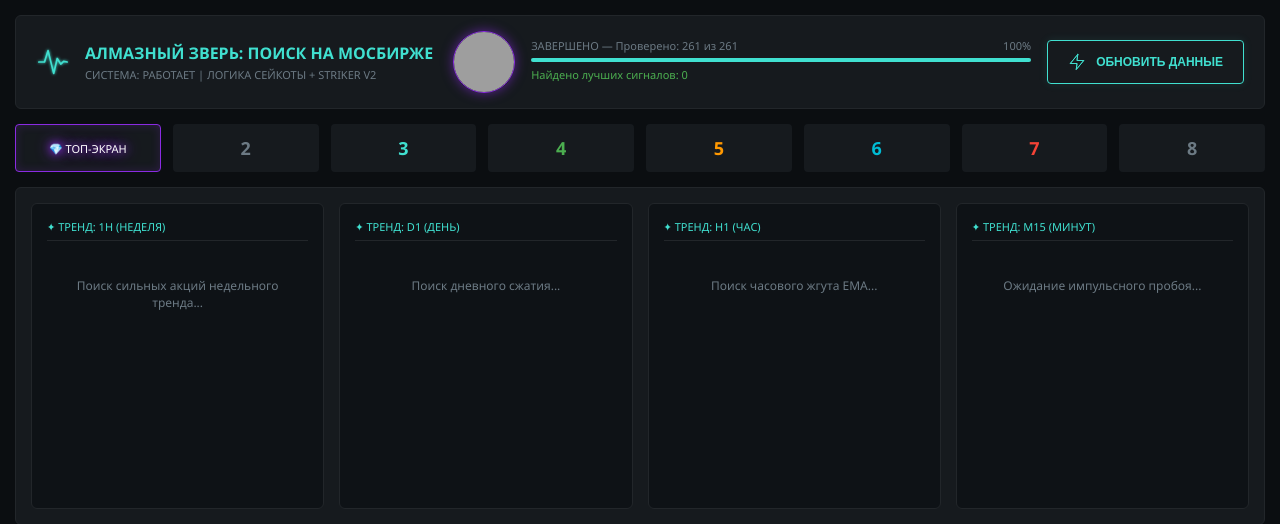
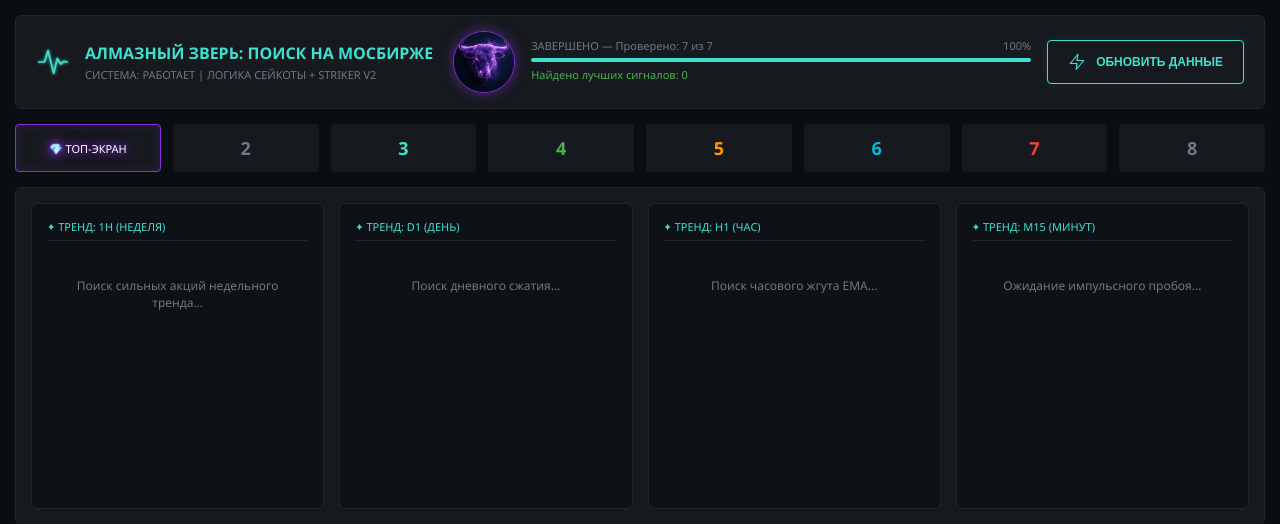
Before and after one commit to biznesrab-ops/moex-top-scanner, a Flask app: page / in a window 1280 px wide. Shown: the top 524 px of the page. Run offline with Flask 3, Linux system fonts and the light colour scheme; data that the repository does not hold is empty; grey boxes are pictures that could not be loaded.

Commit message:
Update index.html

```diff
--- a/templates/index.html
+++ b/templates/index.html
@@ -195,11 +195,13 @@ gap: 5px;
 <h1 style="font-size: 16px; margin: 0; text-transform: uppercase; color: var(--neon-cyan);">АЛМАЗНЫЙ ЗВЕРЬ: Поиск на МосБирже</h1>
 <p style="font-size: 11px; color: var(--text-muted); margin: 3px 0 0 0;">СИСТЕМА: РАБОТАЕТ | ЛОГИКА СЕЙКОТЫ + STRIKER V2</p>
 </div>
-<img src="https://placekitten.com" alt="Bull" class="bull-avatar">
+<!-- Исправленный путь к аватарке быка -->
+<img src="/bull.png" alt="Bull" class="bull-avatar">
 </div>
 </div>
 <div class="progress-area">
-<div class="progress-info" style="color: var(--text-muted);"><span>ЗАВЕРШЕНО — Проверено: 261 из 261</span><span>100%</span></div>
+<!-- Динамическая шкала прогресса -->
+<div class="progress-info" style="color: var(--text-muted);"><span>ЗАВЕРШЕНО — Проверено: {{ total_count }} из {{ total_count }}</span><span>100%</span></div>
 <div class="progress-bar"><div class="progress-fill"></div></div>
 <div class="progress-info" style="margin-top: 5px; color: #4caf50;"><span>Найдено лучших сигналов: {{ signals|length }}</span></div>
 </div>
@@ -317,7 +319,7 @@ gap: 5px;
 </div>
 <div id="box-s3" class="session-item">
 <div class="session-info"><span class="session-name">Вечерняя сессия</span><span class="session-time">19:00 - 23:50</span></div>
-<div class="session-timer"><span id="l-s3" class="timer-label">До начала</span><span id="t-s3" class="time-digits">--:--:--</span></div>
+<div class="session-timer"><span id="l-s3" class="timer-label">До открытия</span><span id="t-s3" class="time-digits">--:--:--</span></div>
 </div>
 <div id="box-we" class="session-item">
 <div class="session-info"><span class="session-name">Сессия Выходного Дня</span><span class="session-time">09:50 - 19:00</span></div>
```
